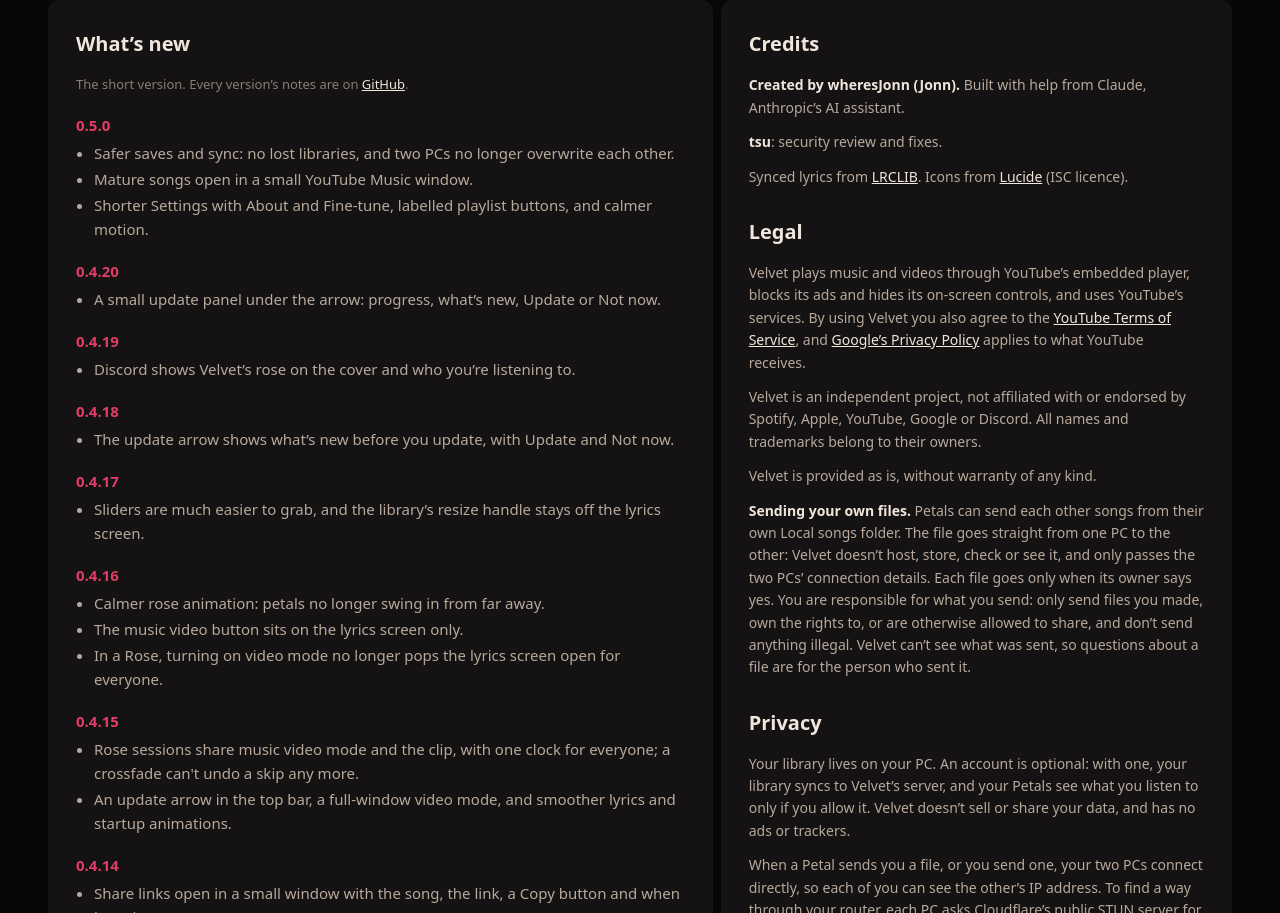
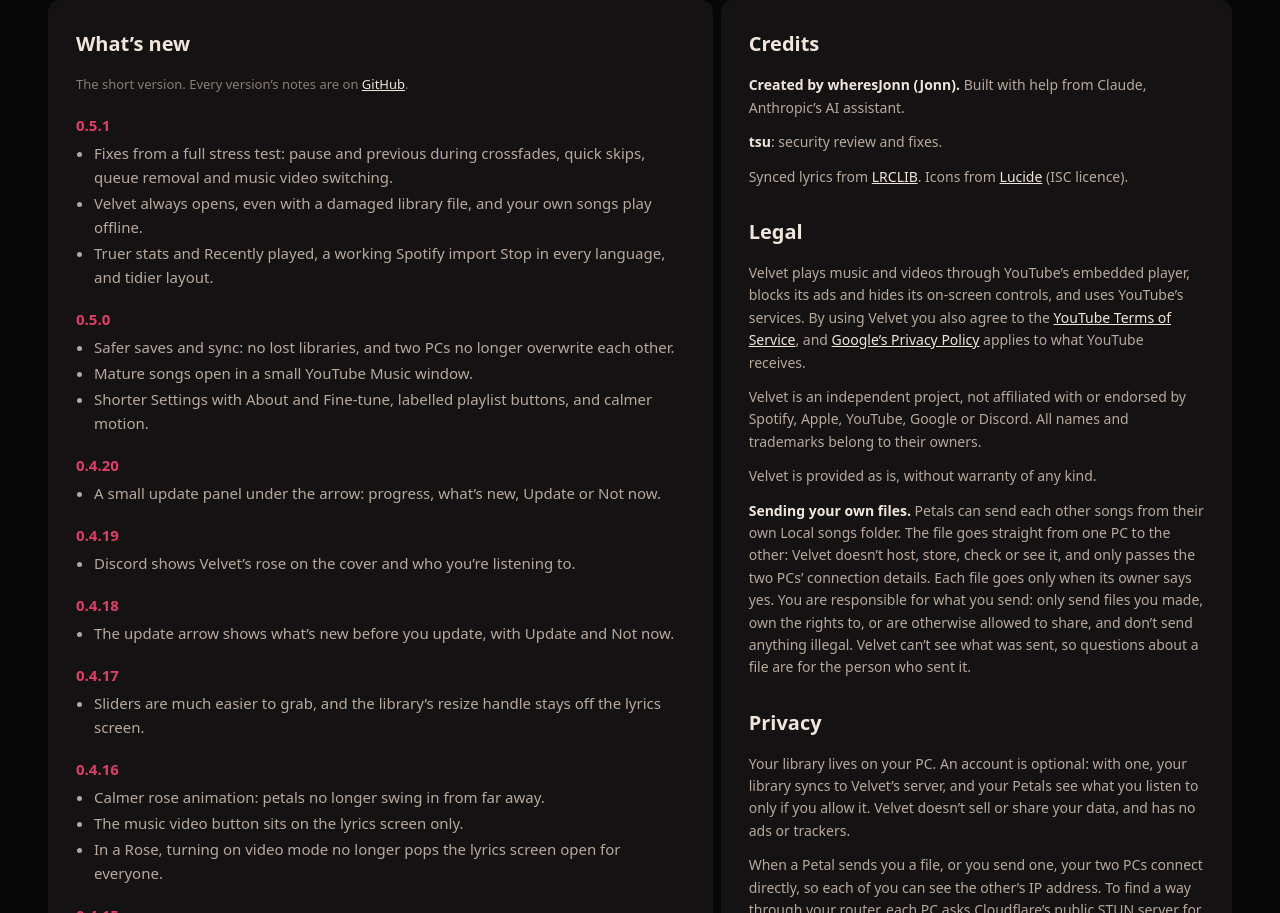
Before and after one commit to BugsReporter/velvetplayer, a plain HTML site: page 404.html in a window 1280 px wide. Shown: the part 1122-2035 px from the top of the page. Drawn offline with Linux system fonts and the light colour scheme; no server answers.

Commit message:
0.5.1 in the changelog; artists, titles and covers blurred in the screenshot
Co-Authored-By: Claude Opus 5.5 <noreply@anthropic.com>

```diff
--- a/404.html
+++ b/404.html
@@ -141,6 +141,12 @@
     <section class="log">
       <h2>What’s new</h2>
       <p class="ver" style="margin:0">The short version. Every version’s notes are on <a href="https://github.com/BugsReporter/velvet-releases/releases" rel="noopener">GitHub</a>.</p>
+      <h3>0.5.1</h3>
+      <ul>
+        <li>Fixes from a full stress test: pause and previous during crossfades, quick skips, queue removal and music video switching.</li>
+        <li>Velvet always opens, even with a damaged library file, and your own songs play offline.</li>
+        <li>Truer stats and Recently played, a working Spotify import Stop in every language, and tidier layout.</li>
+      </ul>
       <h3>0.5.0</h3>
       <ul>
         <li>Safer saves and sync: no lost libraries, and two PCs no longer overwrite each other.</li>
```
Also changed, not shown: index.html (+6 -0 lines), velvet.jpg.
